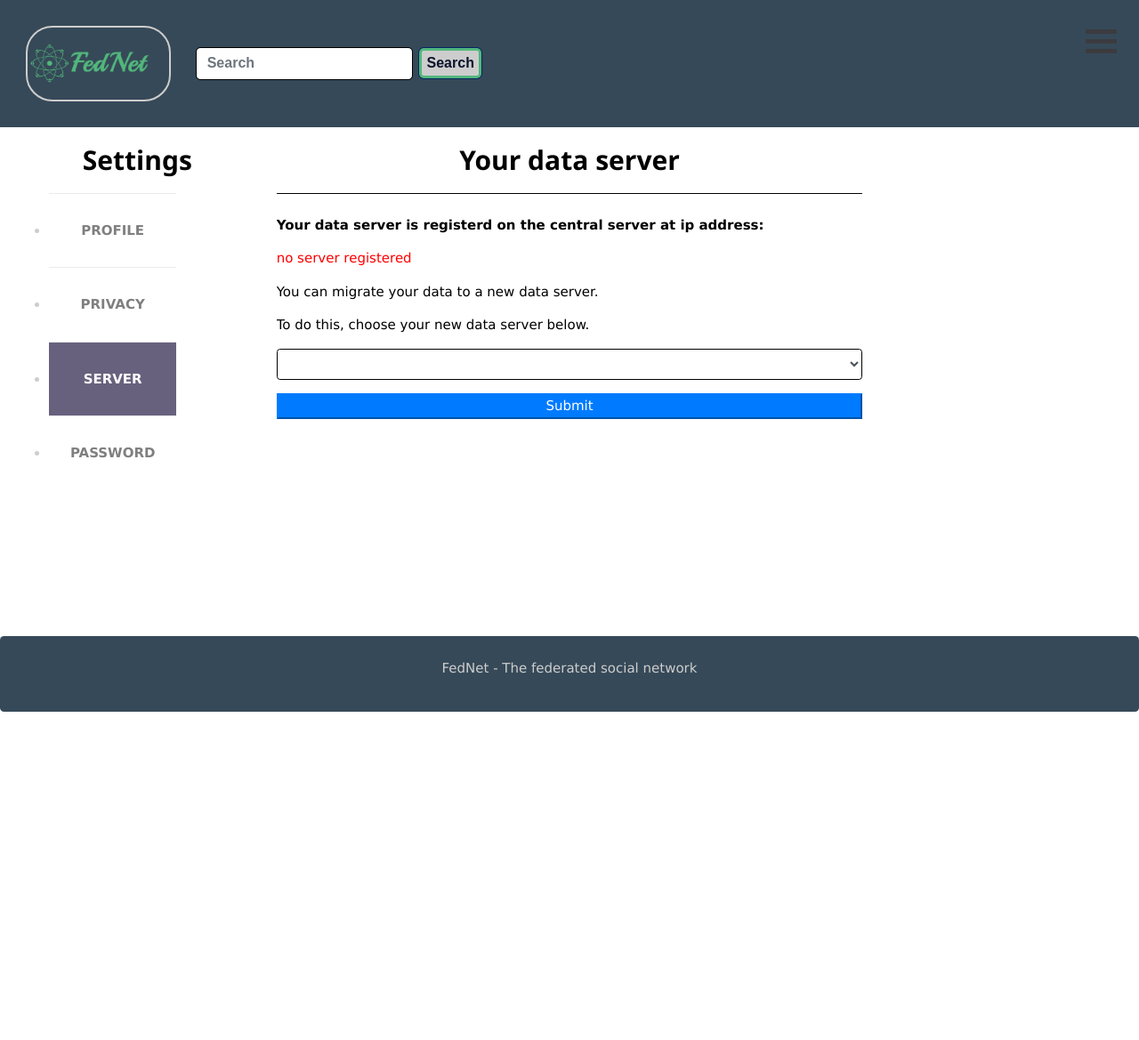
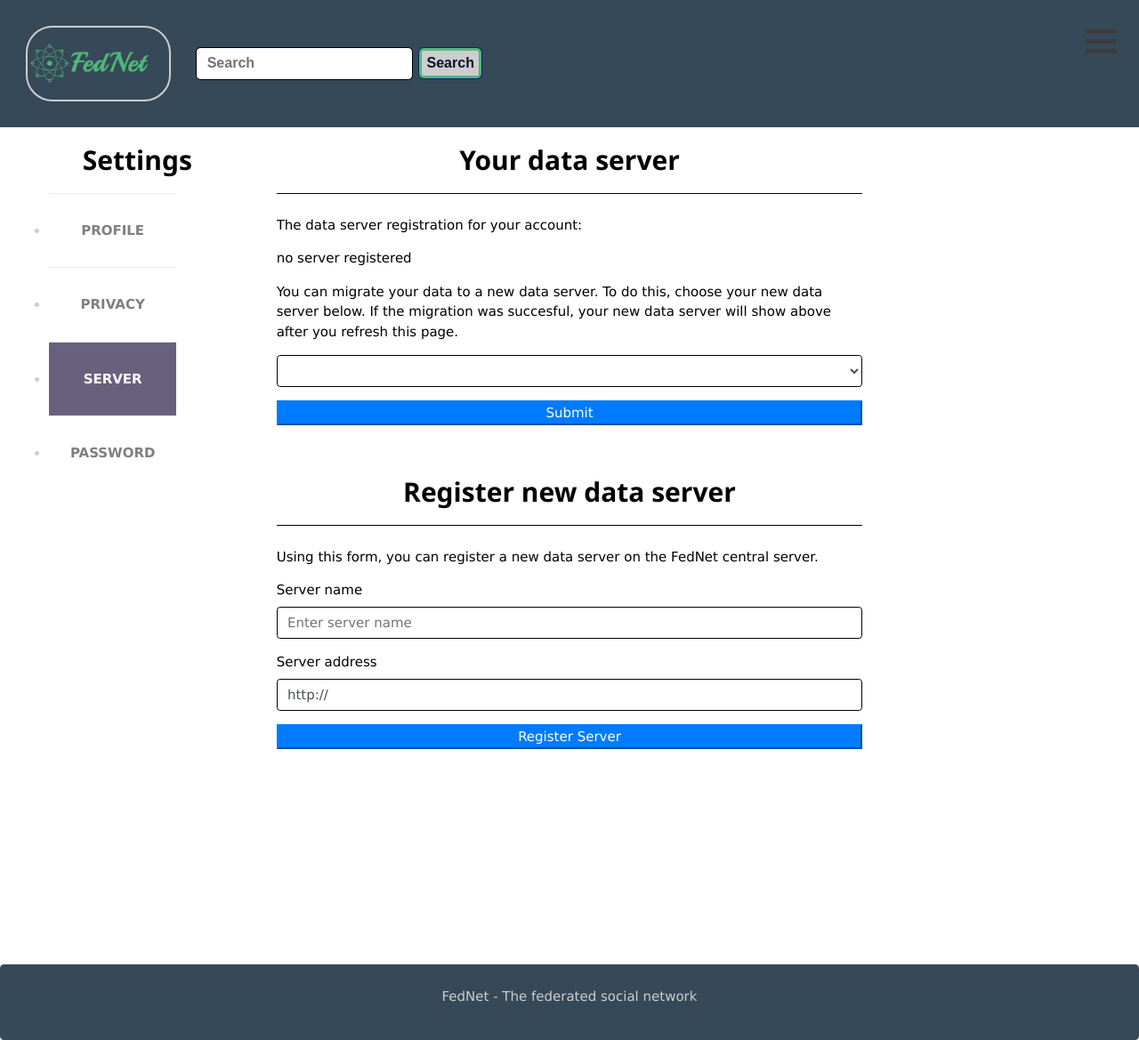
Before and after one commit to rummens1337/federated-social-network, a Python web app: template app/templates/settingsServer.html in a window 1280 px wide. Shown: the whole page at 89% size. Before the commit the page ends 800 px from the top, so only its background shows below. Run offline with Jinja, Linux system fonts and the light colour scheme; the template is opened without the code that fills it, so the values that code supplies are empty; some libraries are stand-ins or nearby versions.

Commit message:
Register new data server on settings page.

```diff
--- a/app/static/javascript/settingsServer.js
+++ b/app/static/javascript/settingsServer.js
@@ -3,13 +3,13 @@ var centralServer = window.location.origin;
 
 function setDataAddress(req) {
     currentDataServer = req.data.address;
-    document.getElementById('dataserveraddress').innerHTML = currentDataServer;
-    document.getElementById('dataserveraddress').style.color = "lime";
+    document.getElementById('dataserveraddress').innerHTML += currentDataServer;
+    document.getElementById('dataservername').innerHTML += req.data.name;
 }
 
 function setNoDataAddress() {
-    document.getElementById('dataserveraddress').innerHTML = "no server registered";
-    document.getElementById('dataserveraddress').style.color = "red";
+    document.getElementById('dataservername').innerHTML = "no server registered";
+    document.getElementById('dataserveraddress').classList.add("w3-hide");
 }
 
 function updateDataServer() {
@@ -27,12 +27,12 @@ function updateDataServer() {
             }
             else {
                 serverForm = {new_address:form.select_server.value};
-                requestJSON("GET", centralServer + "/api/user/edit", serverForm, editSucces, editFailed);
+                requestJSON("GET", "/api/user/edit", serverForm, editSucces, editFailed);
             }
           }
 
           function editSucces() {
-            if(!alert('Your data server has been succesfully updated!')){window.location = "/settings/server";}
+            if(!alert('Your data server has been succesfully updated!')){window.location = "";}
           }
 
           function editFailed(response) {
--- a/app/templates/settingsServer.html
+++ b/app/templates/settingsServer.html
@@ -4,6 +4,7 @@
     <title>Settings</title>
     <link href="../static/css/setting1.css" rel="stylesheet" type="text/css" media="all" />
     <script type="text/javascript" src="../static/javascript/settingsServer.js"></script>
+    <script type="text/javascript" src="../static/javascript/registerServer.js"></script>
 {% endblock %}
 {% block content %}
 <div class="row">
@@ -24,16 +25,35 @@
         </div>
         <ul class="style1">
             <li>
-                <p><b>Your data server is registerd on the central server at ip address:</b></p>
-                <p id="dataserveraddress"></p>
+                <p>The data server registration for your account:</p>
+                <p id="dataservername"><b>Server name:</b> </p>
+                <p id="dataserveraddress"><b>Server address:</b> </p>
                 <p class="w3-hide">When you move your data server to a new address or when your profile moved to a different data server, you have to register this new address on the FedNet central server.</p>
-                <p>You can migrate your data to a new data server.</p>
-                <p>To do this, choose your new data server below.</p>
+                <p>You can migrate your data to a new data server. To do this, choose your new data server below. If the migration was succesful, your new data server will show above after you refresh this page.</p>
                 <form name="editdataserver">
                     <div class="form-group">
                         <select id="select_server" name="server" class="form-control"></select>
                     </div>
                     <button type="submit" class="btn-primary btn-block" onclick="updateDataServer();">Submit</button>
+                </form>
+            </li>
+        </ul>
+        <div class="title">
+            <h2>Register new data server</h2>
+        </div>
+        <ul class="style1">
+            <li>
+                <p>Using this form, you can register a new data server on the FedNet central server.</p>
+                <form name="registerdataserver" action="" method="POST">
+                    <div class="form-group">
+                        <label> Server name </label>
+                        <input type='text' class="form-control" name="server_name" placeholder="Enter server name" value=""></input>
+                    </div>
+                    <div class="form-group">
+                        <label> Server address </label>
+                        <input type='text' class="form-control" name="server_address" placeholder="Enter server address" value="http://"></input>
+                    </div>
+                    <button type="submit" class="btn-primary btn-block" onclick="register_server();">Register Server</button>
                 </form>
             </li>
         </ul>
```
Also changed, not shown: app/api/central/user.py (+15 -14 lines).
